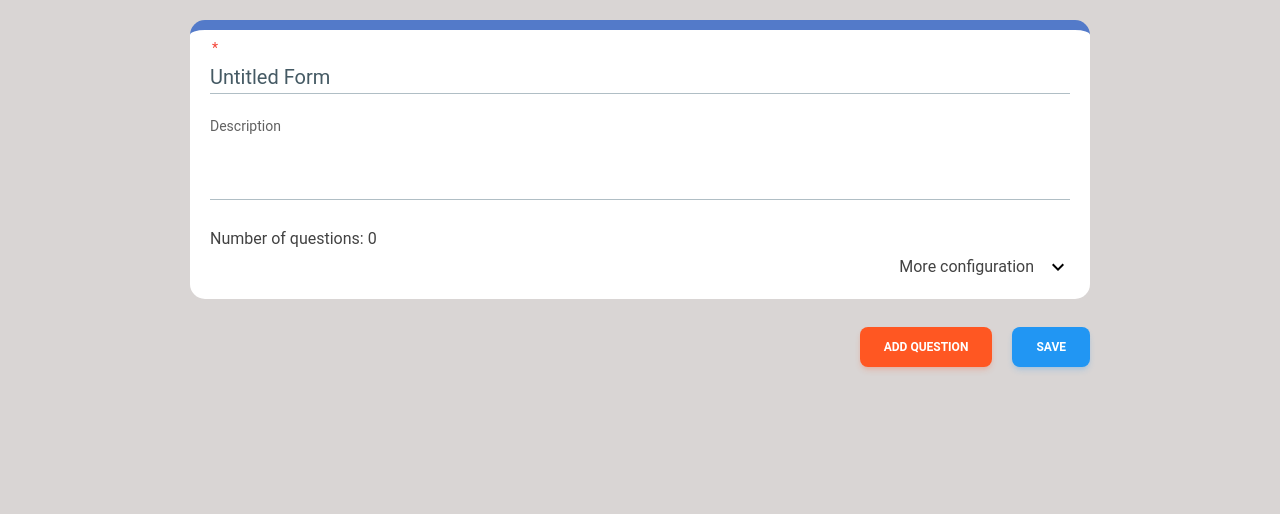
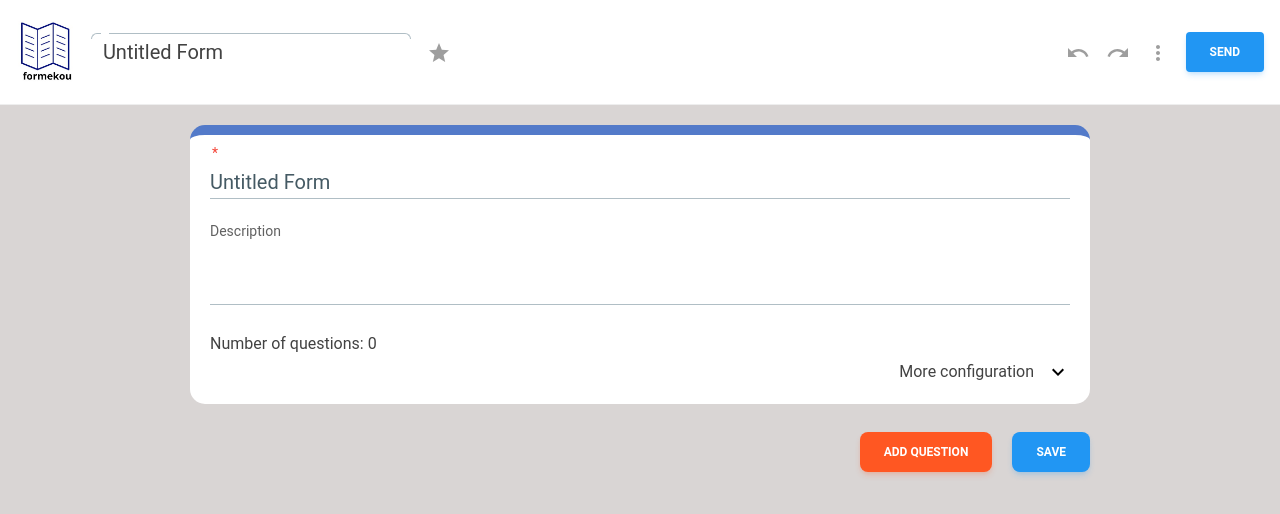
Before and after one commit to formekou-app/formekou-ui, a React (Vite) app: page /forms/create in a window 1280 px wide. Shown: the top 514 px of the page. Built offline with nearby package versions, Linux system fonts and the light colour scheme; no server answers.

Commit message:
feat: navbar in create form

```diff
--- /dev/null
+++ b/src/components/navbar/NavBar.jsx
@@ -0,0 +1,60 @@
+import { Button, Input } from "@material-tailwind/react";
+
+import { useCreateFormStore } from "../../stores";
+
+import { Star, Undo, Redo, MoreVert } from "@mui/icons-material";
+
+import Logo from "../../assets/images/logo.png";
+
+export function NavBar() {
+  const { config, updateConfig, undo, redo } = useCreateFormStore((state) => ({
+    config: state.config,
+    updateConfig: state.updateConfig,
+    undo: state.undo,
+    redo: state.redo,
+  }));
+
+  const updateTitle = (e) => {
+    updateConfig("title", e.target.value);
+  };
+  return (
+    <div className=" w-full flex flex-col justify-between">
+      <div className="flex items-center justify-between py-5 bg-white border-b border-white-300">
+        <div className="flex items-center ml-4">
+          <div className="mr-4 text-blue-500">
+            <img src={Logo} className="w-20" alt="formekou logo" />
+          </div>
+          <Input
+            type="text"
+            className="text-xl font-bold text-gray-800 outline-none border-none"
+            value={config.title}
+            onChange={updateTitle}
+          />
+          <div className="ml-4 text-gray-500">
+            <Star style={{ fontSize: 24 }} />
+          </div>
+        </div>
+        <div className="flex items-center">
+          <div className="mr-4 text-gray-500" onClick={undo}>
+            <Undo style={{ fontSize: 24 }} />
+          </div>
+          <div className="mr-4 text-gray-500" onClick={redo}>
+            <Redo style={{ fontSize: 24 }} />
+          </div>
+          <div className="mr-4 text-gray-500">
+            <MoreVert style={{ fontSize: 24 }} />
+          </div>
+          <div className="mr-4">
+            <Button
+              variant="filled"
+              className="text-white px-6 py-3 rounded"
+              color="blue"
+            >
+              Send
+            </Button>
+          </div>
+        </div>
+      </div>
+    </div>
+  );
+}
--- a/src/pages/forms/create/CreateForm.jsx
+++ b/src/pages/forms/create/CreateForm.jsx
@@ -1,11 +1,14 @@
 import { CreateFormHeader } from "../../../components/forms";
 import { CreateFormBody } from "../../../components/forms/CreateFormBody";
-
+import { NavBar } from "../../../components/navbar/NavBar";
 export function CreateForm() {
   return (
-    <main className="mt-5 w-full mx-auto max-w-[900px]">
-      <CreateFormHeader />
-      <CreateFormBody />
+    <main>
+      <NavBar />
+      <div className="mt-5 w-full mx-auto max-w-[900px]">
+        <CreateFormHeader />
+        <CreateFormBody />
+      </div>
     </main>
   );
 }
--- a/src/stores/useCreateFormStore.js
+++ b/src/stores/useCreateFormStore.js
@@ -3,11 +3,29 @@ import { shallow } from "zustand/shallow";
 import { v4 as uuid } from "uuid";
 
 export const useCreateFormStore = createWithEqualityFn((set) => {
-  const updateConfig = (source, value) =>
+  const pushUndoStack = (state) =>
+    set((prevState) => ({
+      ...prevState,
+      undoStack: [...prevState.undoStack, state],
+    }));
+
+  const pushRedoStack = (state) =>
+    set((prevState) => ({
+      ...prevState,
+      redoStack: [...prevState.redoStack, state],
+    }));
+
+  const updateConfig = (source, value) => {
+    const prevConfig = useCreateFormStore.getState().config;
+
+    pushUndoStack(prevConfig);
+
     set((state) => ({
       ...state,
       config: { ...state.config, [source]: value },
+      redoStack: [],
     }));
+  };
 
   const updateQuestion = (questionId, source, value) =>
     set((state) => ({
@@ -71,6 +89,32 @@ export const useCreateFormStore = createWithEqualityFn((set) => {
       .updateQuestion(question.id, "options", [...question.options, option]);
   };
 
+  const undo = () => {
+    const { undoStack } = useCreateFormStore.getState();
+    if (undoStack.length > 0) {
+      const prevState = undoStack.pop();
+      pushRedoStack(useCreateFormStore.getState().config);
+      set((state) => ({
+        ...state,
+        config: prevState,
+        undoStack: undoStack,
+      }));
+    }
+  };
+
+  const redo = () => {
+    const { redoStack } = useCreateFormStore.getState();
+    if (redoStack.length > 0) {
+      const nextState = redoStack.pop();
+      pushUndoStack(useCreateFormStore.getState().config);
+      set((state) => ({
+        ...state,
+        config: nextState,
+        redoStack: redoStack,
+      }));
+    }
+  };
+
   return {
     config: {
       title: "Untitled Form",
@@ -81,6 +125,8 @@ export const useCreateFormStore = createWithEqualityFn((set) => {
       isPrivate: false,
     },
     questions: [],
+    undoStack: [],
+    redoStack: [],
     updateConfig,
     updateQuestion,
     getQuestion,
@@ -90,5 +136,7 @@ export const useCreateFormStore = createWithEqualityFn((set) => {
     updateQuestionOption,
     deleteQuestionOption,
     addQuestionOption,
+    undo,
+    redo,
   };
 }, shallow);
```
Also changed, not shown: src/assets/images/logo.png (added).
